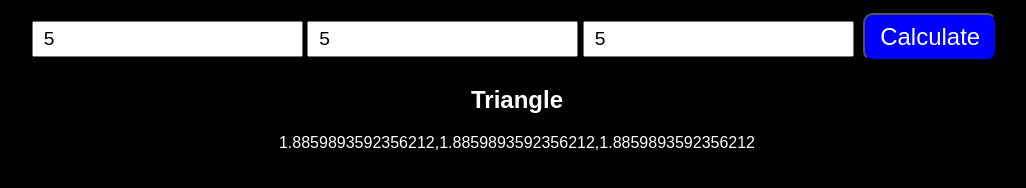
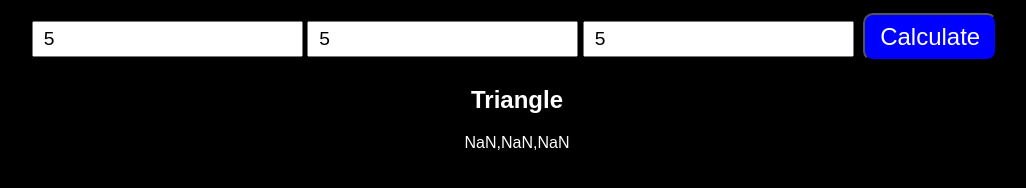
Before and after one commit to Stoicalboar7852/Unequal-Triangle-Calculator, a website: page public/index.html in a window 1280 px wide. Both pictures are taken after typing "5", "5", "5" into the empty fields and a click on the button "Calculate". Shown: the whole page, without its empty margins (123-1149 px from the left). Drawn offline with Linux system fonts and the light colour scheme.

Commit message:
remove division

```diff
--- a/public/index.html
+++ b/public/index.html
@@ -45,7 +45,7 @@
     sideLengths.sort(function(a, b){return a-b});
     if (Number(sideLengths[0]) + Number(sideLengths[1]) > sideLengths[2]) {
       document.getElementById('display').innerHTML = "Triangle";
-      const angles = [Math.acos((sideLengths[0]^2 + sideLengths[1]^2 - sideLengths[2]) / 100), Math.acos((sideLengths[1]^2 + sideLengths[2]^2 - sideLengths[0]) / 100), Math.acos((sideLengths[2]^2 + sideLengths[0]^2 - sideLengths[1]) / 100)];
+      const angles = [Math.acos((sideLengths[0]^2 + sideLengths[1]^2 - sideLengths[2]) / 1), Math.acos((sideLengths[1]^2 + sideLengths[2]^2 - sideLengths[0]) / 1), Math.acos((sideLengths[2]^2 + sideLengths[0]^2 - sideLengths[1]) / 1)];
       document.getElementById('Angles').innerHTML = angles, Number(angles[0]) + Number(angles[1]) + Number(angles[2])
     } else {
       document.getElementById('display').innerHTML = "Not a Triangle";
```
